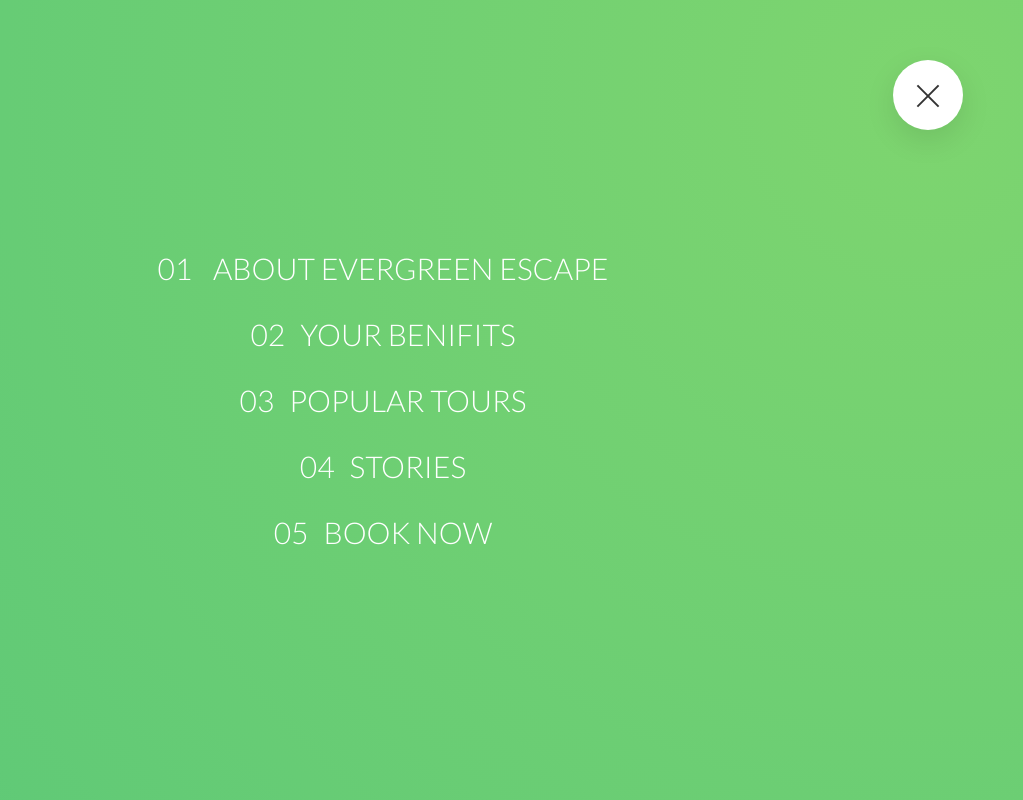
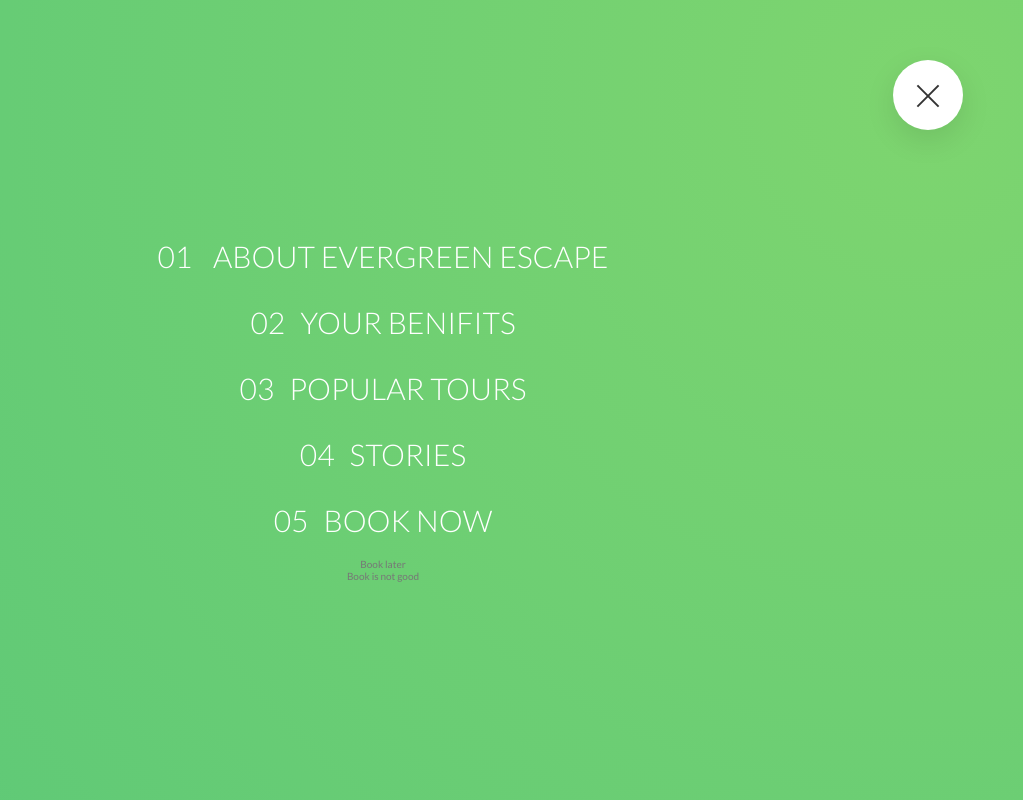
Before and after one commit to KunalMahato11/EvergreenEscape, a website: page index.html in a window 1280 px wide. Both pictures are taken after a click on the label 1185 px from the left and 95 px from the top of the page. Shown: the top 800 px of the page, without its empty margins (257-1280 px from the left). Drawn offline with Linux system fonts and the light colour scheme.

Commit message:
Updated Index

```diff
--- a/index.html
+++ b/index.html
@@ -27,6 +27,8 @@
                 <li class="navigation__item"><a href="#" class="navigation__link"><span class="navigation--sp">03</span>Popular Tours</a></li>
                 <li class="navigation__item"><a href="#" class="navigation__link"><span class="navigation--sp" >04</span >stories</a></li>
                 <li class="navigation__item"><a href="#" class="navigation__link"><span class="navigation--sp">05</span>Book Now</a></li>
+                <li>Book later</li>
+                <li>Book is not good </li>
 
             </ul>
         </nav>
@@ -36,6 +38,7 @@
 
         <div class="header__logo-box">
              <img src="img/logo-white.png" alt="logo" class="header__logo">
+            <img src=""img/logo">
         </div>
 
         <div class="header__text-box">
```
